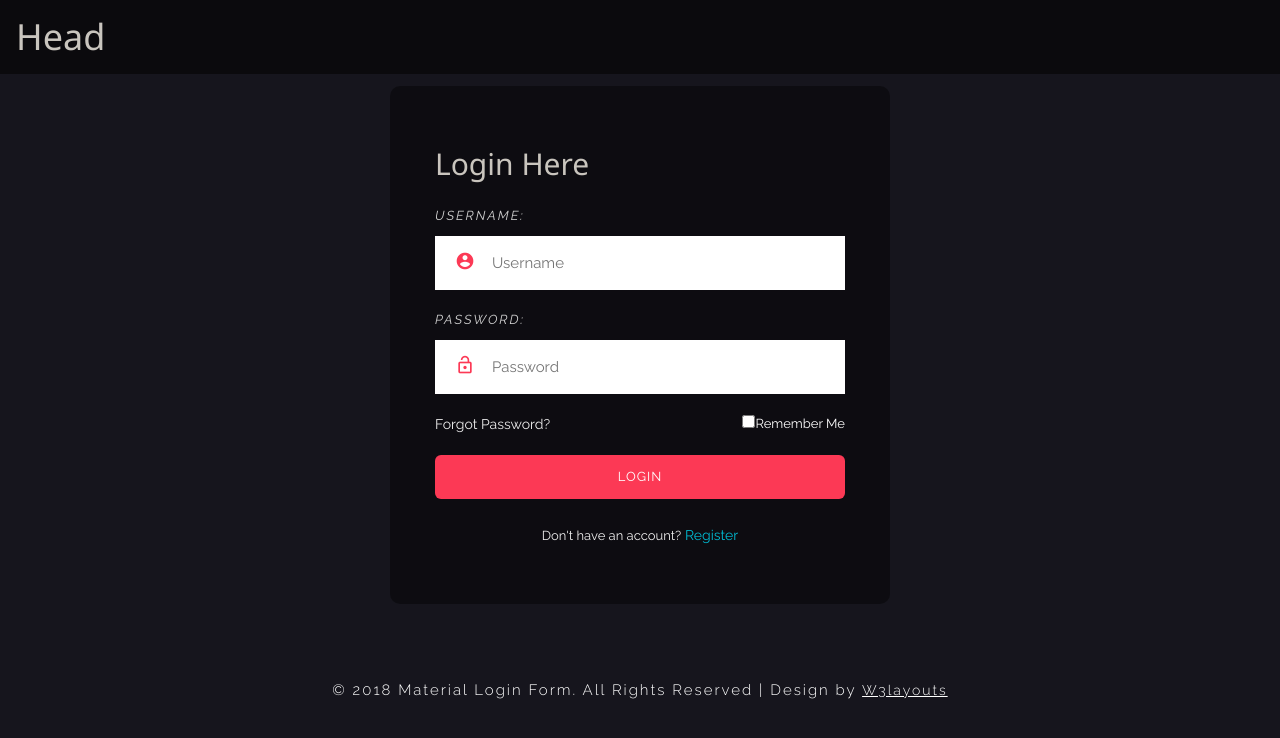
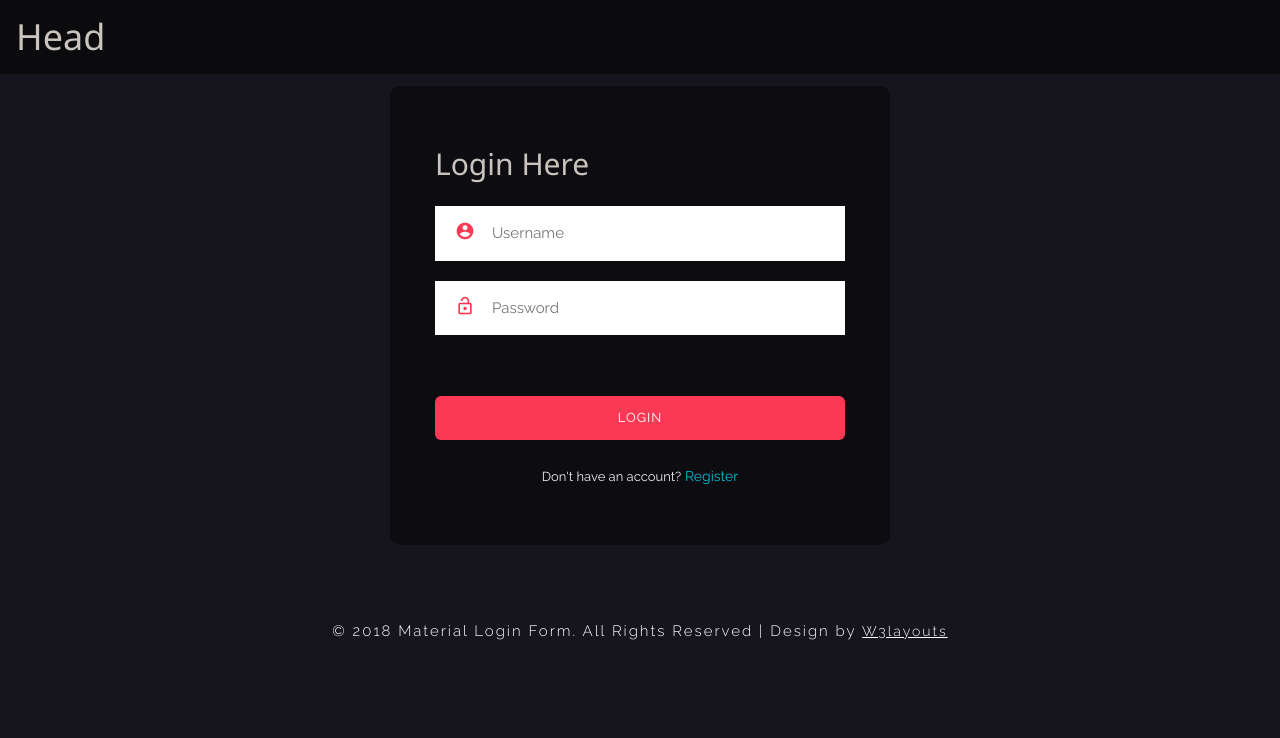
Before and after one commit to ksdfg/ARA-ARA, a Django app: page /login in a window 1280 px wide. Shown: the top 738 px of the page. Run offline with Django 3.2, Linux system fonts and the light colour scheme.

Commit message:
added login.html
Signed-off-by: ksdfg <ksdfg123@gmail.com>

```diff
--- a/Ara_Ara/template/login.html
+++ b/Ara_Ara/template/login.html
@@ -15,24 +15,18 @@
         <form action="#" method="POST">
 
             <div class=" w3l-form-group">
-                <label>Username:</label>
                 <div class="group">
                     <i class="material-icons icon">account_circle</i>
-                    <input type="text" class="form-control" placeholder="Username" required="required"/>
+                    <input type="text" placeholder="Username" required/>
                 </div>
             </div>
             <div class=" w3l-form-group">
-                <label>Password:</label>
                 <div class="group">
                     <i class="material-icons icon">lock_open</i>
-                    <input type="password" class="form-control" placeholder="Password" required="required"/>
+                    <input type="password" placeholder="Password" required/>
                 </div>
             </div>
-            <div class="forgot">
-                <a href="#">Forgot Password?</a>
-                <p><input type="checkbox">Remember Me</p>
-            </div>
-            <button type="submit">Login</button>
+            <button type="submit" style="margin-top: 10%">Login</button>
         </form>
         <p class=" w3l-register-p">Don't have an account?<a href="#" class="register"> Register</a></p>
     </div>
```
